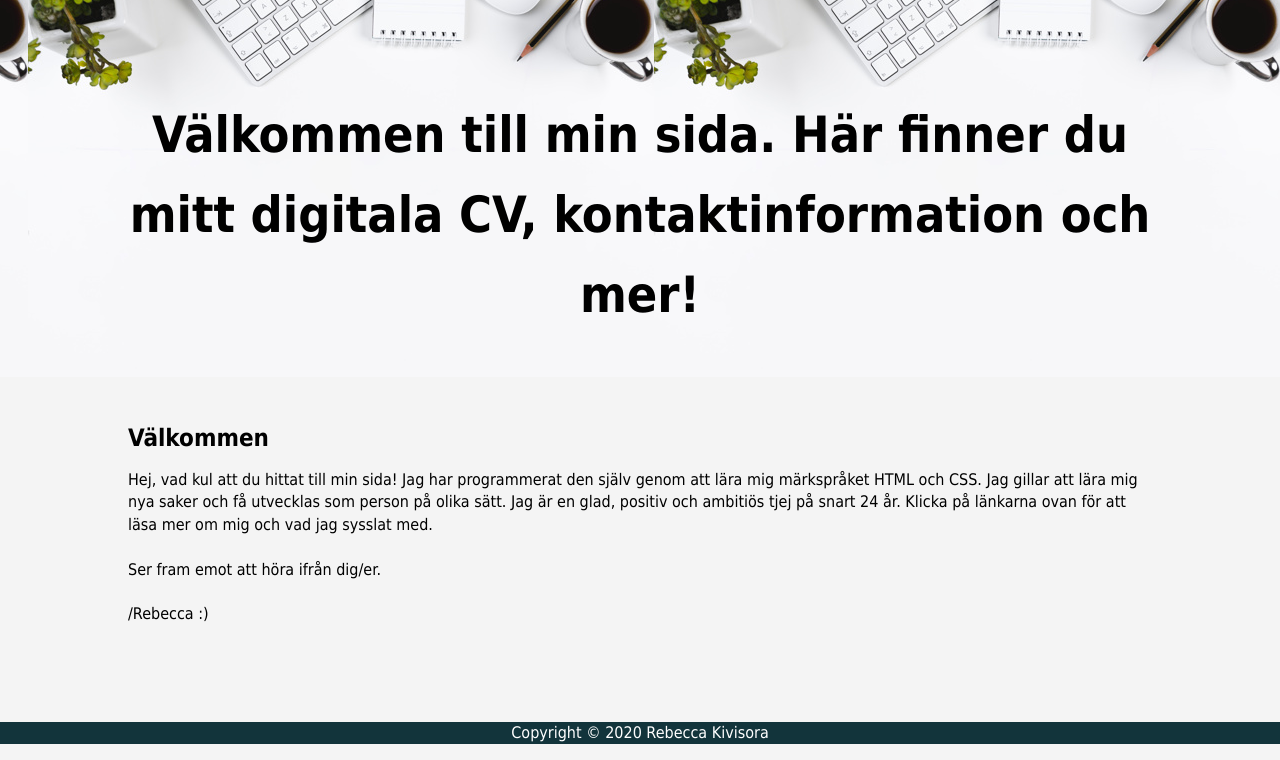
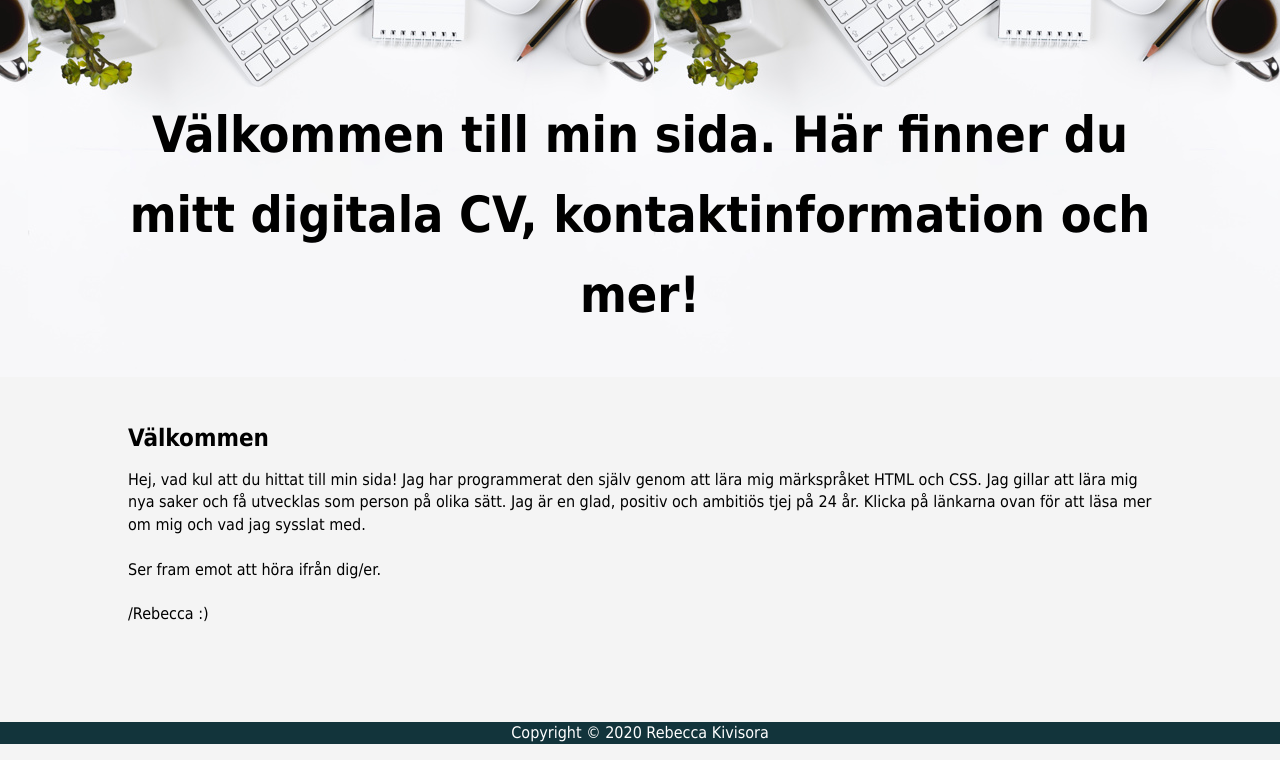
Before and after one commit to RkCVebus/RkCVebus.github.io, a plain HTML site: page index.html in a window 1280 px wide. Shown: the part 66-826 px from the top of the page. Drawn offline with Linux system fonts and the light colour scheme.

Commit message:
Update index.html

```diff
--- a/index.html
+++ b/index.html
@@ -30,7 +30,7 @@
 		<div class="container">
 			<section id="main">
 				<h1>Välkommen</h1>
-				<p> Hej, vad kul att du hittat till min sida! Jag har programmerat den själv genom att lära mig märkspråket HTML och CSS. Jag gillar att lära mig nya saker och få utvecklas som person på olika sätt. Jag är en glad, positiv och ambitiös tjej på snart 24 år. Klicka på länkarna ovan för att läsa mer om mig och vad jag sysslat med.
+				<p> Hej, vad kul att du hittat till min sida! Jag har programmerat den själv genom att lära mig märkspråket HTML och CSS. Jag gillar att lära mig nya saker och få utvecklas som person på olika sätt. Jag är en glad, positiv och ambitiös tjej på 24 år. Klicka på länkarna ovan för att läsa mer om mig och vad jag sysslat med.
 					<br>
 					<br>
 					Ser fram emot att höra ifrån dig/er.
```
